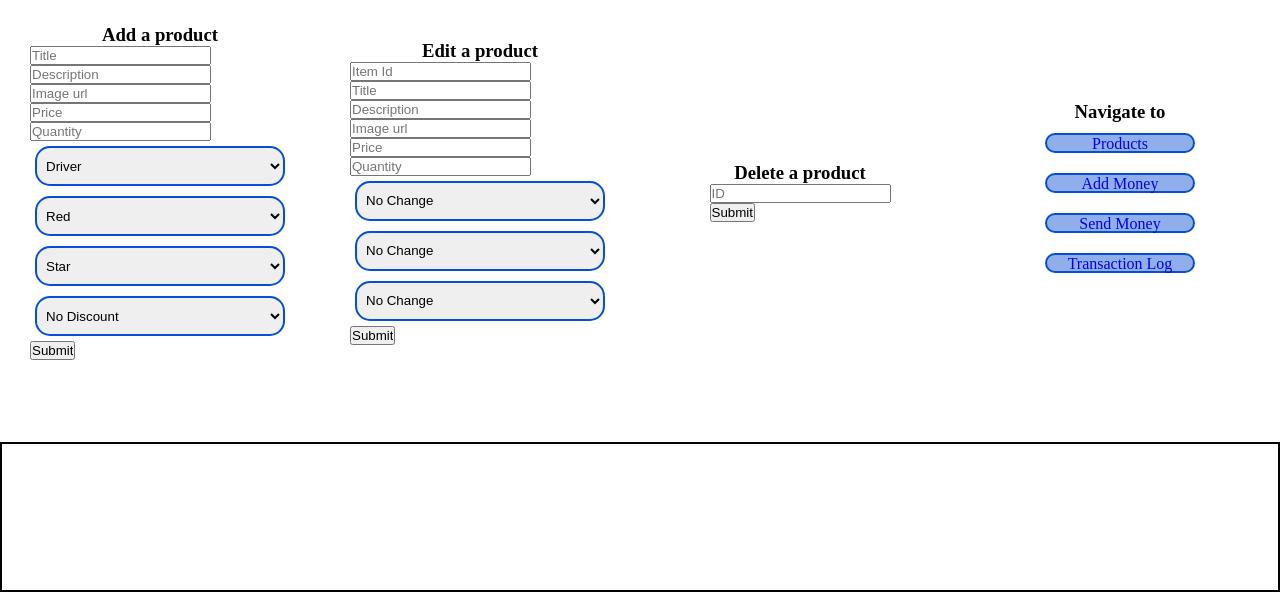
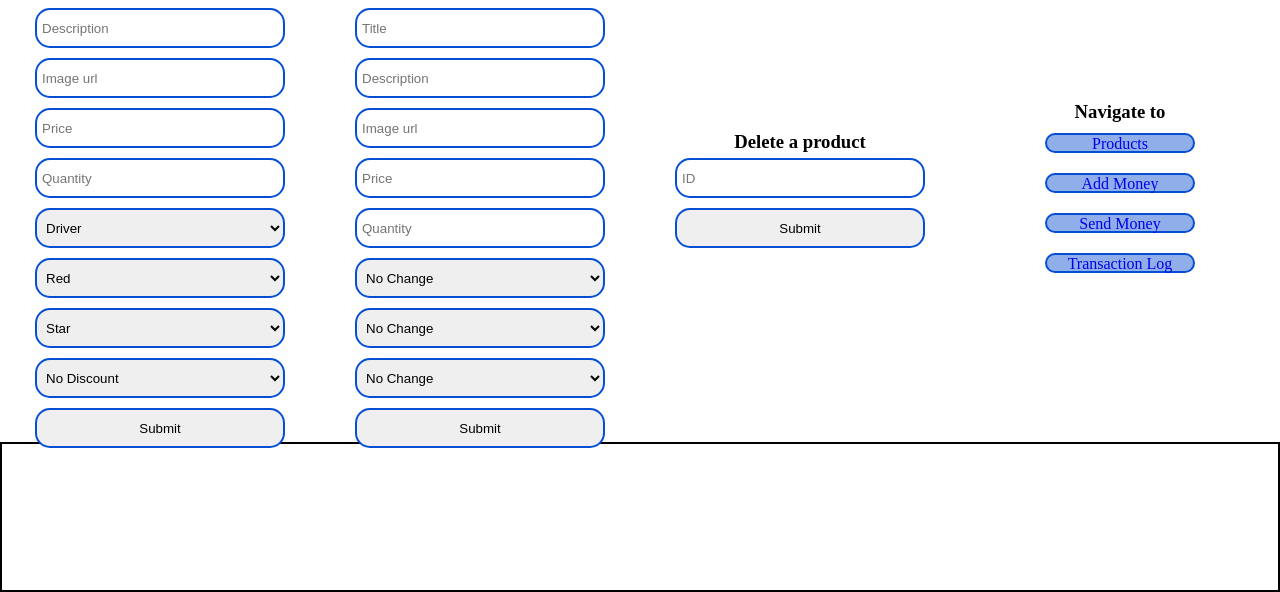
Before and after one commit to SoulCartel117/discsalesfinal, a Flask app: page /add_products in a window 1280 px wide; the page is wider, and only the part inside the window is pictured. Shown: the part 228-820 px from the top of that part. Run offline with Flask 2, Linux system fonts and the light colour scheme.

Commit message:
products page displays more clearly, product centered and text displays the same across all products

```diff
--- a/static/style/styleSheet.css
+++ b/static/style/styleSheet.css
@@ -186,8 +186,15 @@ select{
     width: 20%;
     margin: 5px;
 }
+.image{
+    height: 90%;
+}
 .product_image{
-    width: 90%;
+    height: 345px;
+    display: flex;
+    justify-content: center;
+    align-items: top;
+    overflow: hidden;
 }
 .products{
     height: inherit;
--- a/templates/cart.html
+++ b/templates/cart.html
@@ -11,7 +11,7 @@
                     <p class="line_item">Item name: {{ result[2] }}</p>
                     <P class="line_item">Color: {{ result[5] }}</P>
                     <p class="line_item">Plastic: {{ result[6] }}</p>
-                    <p class="line_item">Price: {{ result[4] }}</p>
+                    <p class="line_item">Price: ${{ result[4] }}0</p>
                     <p class="line_item">Quantity: {{ result[7] }}</p>
                 </div>
             {% endfor %}
--- a/templates/vendor_home.html
+++ b/templates/vendor_home.html
@@ -10,11 +10,11 @@
     <div class="left">
         <h3>Add a product</h3>
         <form action="/add_products" method="POST">
-            <input type="text" name="title" placeholder="Title" required><br>
-            <input type="text" name="desc" placeholder="Description" required><br>
-            <input type="text" name="image" placeholder="Image url" required><br>
-            <input type="number" name="price" placeholder="Price" required><br>
-            <input type="number" name="quantity" placeholder="Quantity" required><br>
+            <input class="input" type="text" name="title" placeholder="Title" required><br>
+            <input class="input" type="text" name="desc" placeholder="Description" required><br>
+            <input class="input" type="text" name="image" placeholder="Image url" required><br>
+            <input class="input" type="number" name="price" placeholder="Price" required><br>
+            <input class="input" type="number" name="quantity" placeholder="Quantity" required><br>
             <select name="type" class="input">
                 <option value="Driver">Driver</option>
                 <option value="Mid">Mid</option>
@@ -36,18 +36,18 @@
                 <option value=".90">10%</option>
                 <option value=".80">20%</option>
             </select><br>
-            <input type="submit" value="Submit">
+            <input class="input" type="submit" value="Submit">
         </form>
     </div>
     <div class="right">
         <h3>Edit a product</h3>
         <form action="edit_products" method="POST">
-            <input type="number" name="e_id" placeholder="Item Id" required><br>
-            <input type="text" name="e_title" placeholder="Title" ><br>
-            <input type="text" name="e_desc" placeholder="Description" ><br>
-            <input type="text" name="e_image" placeholder="Image url" ><br>
-            <input type="number" name="e_price" placeholder="Price" ><br>
-            <input type="number" name="e_quantity" placeholder="Quantity"><br>
+            <input class="input" type="number" name="e_id" placeholder="Item Id" required><br>
+            <input class="input" type="text" name="e_title" placeholder="Title" ><br>
+            <input class="input" type="text" name="e_desc" placeholder="Description" ><br>
+            <input class="input" type="text" name="e_image" placeholder="Image url" ><br>
+            <input class="input" type="number" name="e_price" placeholder="Price" ><br>
+            <input class="input" type="number" name="e_quantity" placeholder="Quantity"><br>
             <select name="e_type" class="input">
                 <option value="no_change">No Change</option>
                 <option value="Driver">Driver</option>
@@ -67,14 +67,14 @@
                 <option value=".90">10%</option>
                 <option value=".80">20%</option>
             </select><br>
-            <input type="submit" value="Submit">
+            <input class="input" type="submit" value="Submit">
         </form>
     </div>
     <div class="left">
         <h3>Delete a product</h3>
         <form action="delete_products" method="POST">
-            <input type="number" name="delete_id" placeholder="ID" required><br>
-            <input type="submit" value="Submit">
+            <input class="input" type="number" name="delete_id" placeholder="ID" required><br>
+            <input class="input" type="submit" value="Submit">
         </form>
     </div>
     <div class="right">
```
Also changed, not shown: templates/Login.html (+10 -10 lines), templates/admin_home.html (+16 -16 lines), templates/products.html (+11 -9 lines).
